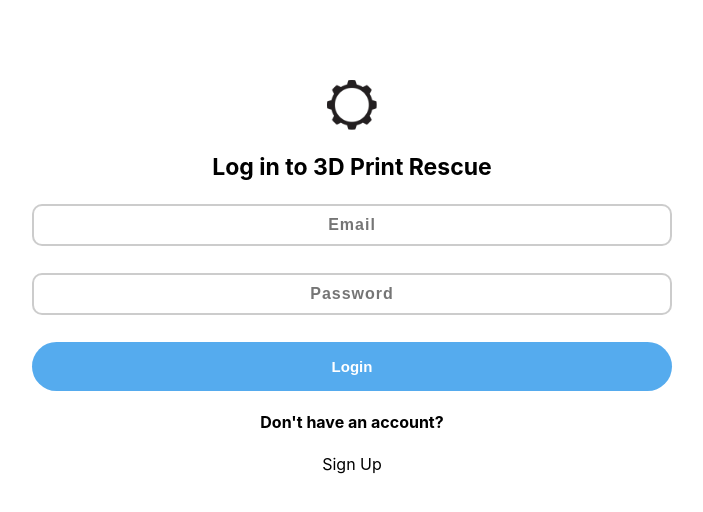
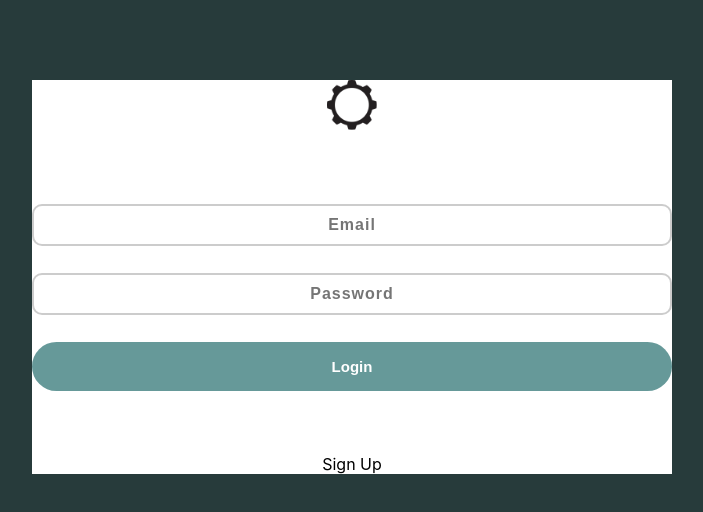
Before and after one commit to philipn7/3d-print-rescue, a React (Create React App) app in the folder web/: page /login in a window 1280 px wide. Shown: the top 512 px of the page, without its empty margins (288-991 px from the left). Built offline with nearby package versions, Linux system fonts and the light colour scheme.

Commit message:
Changed background color

```diff
--- a/web/src/App.css
+++ b/web/src/App.css
@@ -1,7 +1,9 @@
 :root {
-  --main-color: #55abee;
-  --button-hover-color: #228dcf;
-  --accent: #e1e8ed;
+  --main-color: #009999;
+  --button-hover-color: #00cc99;
+  --accent: #669999;
+  background: #273b3b;
+  color: white;
 }
 
 textarea {
@@ -9,7 +11,7 @@ textarea {
   font-weight: 600;
   font-size: 16px;
   letter-spacing: 1px;
-  border: 2px solid lightgray;
+  border: 2px solid #669999;
 
   padding: 10px 20px;
 
@@ -24,3 +26,19 @@ textarea:focus {
   border-color: var(--main-color);
   box-shadow: 0 0 3px var(--main-color);
 }
+
+div {
+  color: white;
+}
+
+h2 {
+  color: white;
+}
+
+h3 {
+  color: white;
+}
+
+p {
+  color: white;
+}
--- a/web/src/components/CreateComment.tsx
+++ b/web/src/components/CreateComment.tsx
@@ -52,7 +52,7 @@ const CreateComment: React.FC<Props> = ({ post, name, avatar, id }: Props) => {
   return (
     <div>
       <span onClick={openModal}>
-        <i className="far fa-comment" aria-hidden="true" />
+        <i className="far fa-comments" aria-hidden="true" />
       </span>
 
       <Modal
--- a/web/src/components/Feed.tsx
+++ b/web/src/components/Feed.tsx
@@ -88,10 +88,11 @@ const Feed = () => {
                 <p className="date-time">
                   {formatDistance(subDays(new Date(post.createdAt), 0), new Date())} ago
                 </p>
+              </Link>
               <div className="likes">
                 {meData.me.liked.map((t: LikedPost) => t.post.id).includes(post.id) ? (
                   <span>
-                      <i className="fas fa-thumbs-up" aria-hidden="true" />
+                    <i className="fas fa-medal" aria-hidden="true" />
                     {post.liked.length}
                   </span>
                 ) : (
@@ -101,7 +102,7 @@ const Feed = () => {
                   </span>
                 )}
               </div>
-              </Link>
+
               <span style={{ display: 'grid', gridTemplateColumns: '1fr 1fr' }}>
                 <CreateComment
                   avatar={post.author.profile.avatar}
--- a/web/src/pages/Home.tsx
+++ b/web/src/pages/Home.tsx
@@ -35,11 +35,11 @@ const Home: React.FC = () => {
         </div>
         <div className="home">
           <div className="home-header">
-            <h3 className="home-title">Home</h3>
+            <h3 className="home-title">3D Print Rescue</h3>
           </div>
           <Feed />
         </div>
-        <div className="right">Right Nav</div>
+        <div className="right"></div>
       </div>
     </>
   );
--- a/web/src/styles/feed.css
+++ b/web/src/styles/feed.css
@@ -5,6 +5,7 @@
 .feed-container {
   border-bottom: 1px solid var(--accent);
   margin-top: 10px;
+  color: white;
 }
 
 .date-time {
--- a/web/src/styles/leftNav.css
+++ b/web/src/styles/leftNav.css
@@ -35,7 +35,7 @@ h2 {
 }
 h2:hover {
   /* color: ${(props) => props.theme.primary}; */
-  background: #55abee29;
+  background: #00cc99;
   @media only screen and (max-width: 1200px) {
     /* color: ${(props) => props.theme.primary}; */
     background: transparent;
@@ -49,7 +49,7 @@ button span {
 }
 
 button {
-  background-color: #55abee;
+  background-color: #669999;
   border: 0;
   color: #fff;
 
@@ -65,7 +65,7 @@ button span {
   font-size: 15px;
 }
 button:hover {
-  background: #228dcf;
+  background: #00cc99;
 }
 button:active span {
   background-color: rgba(0, 0, 0, 0.2);
```
Lines whose indentation alone changed are shown as unchanged.
